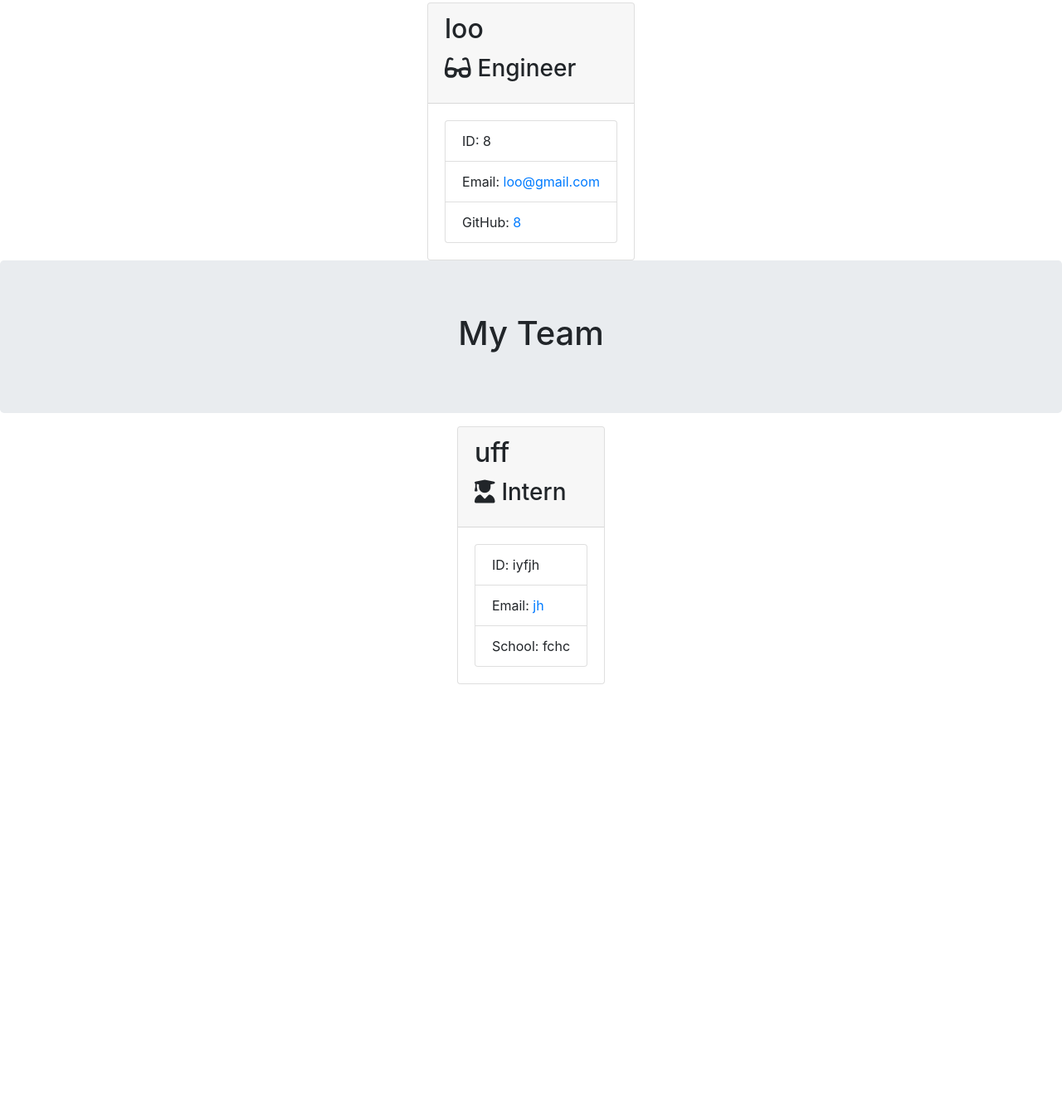
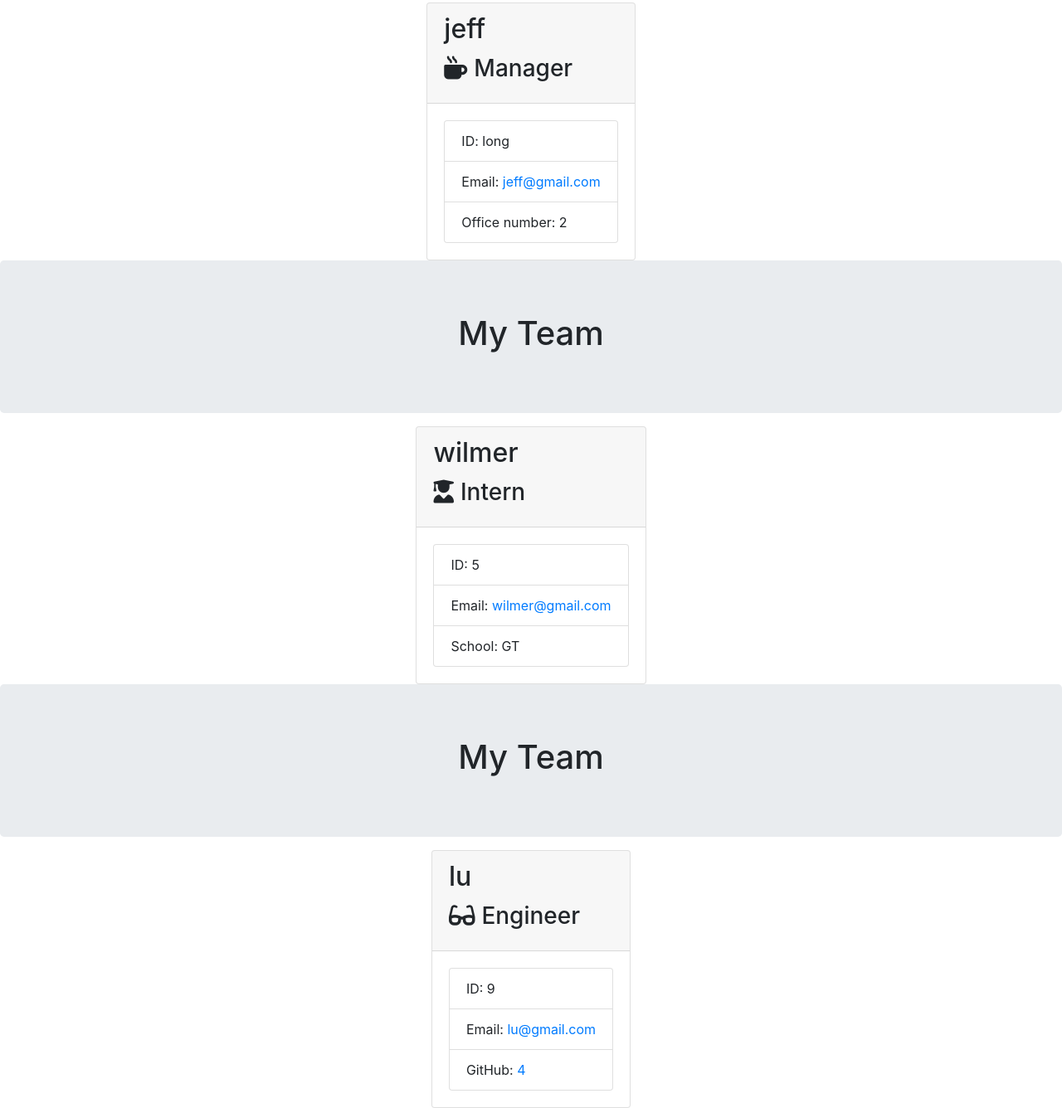
Before and after one commit to wilmer88/A-team-tamplate, a website: page index.html in a window 1280 px wide. Shown: the part 197-1533 px from the top of the page at 83% size. Before the commit the page ends 1022 px from the top, so only its background shows below. Drawn offline with nearby package versions, Linux system fonts and the light colour scheme.

```diff
--- a/index.html
+++ b/index.html
@@ -25,14 +25,14 @@
             <div class="team-area col-12 d-flex justify-content-center">
                 <div class="card employee-card">
     <div class="card-header">
-        <h2 class="card-title">loo</h2>
-        <h3 class="card-title"><i class="fas fa-glasses mr-2"></i>Engineer</h3>
+        <h2 class="card-title">jeff</h2>
+        <h3 class="card-title"><i class="fas fa-mug-hot mr-2"></i>Manager</h3>
     </div>
     <div class="card-body">
         <ul class="list-group">
-            <li class="list-group-item">ID: 8</li>
-            <li class="list-group-item">Email: <a href="mailto:loo@gmail.com">loo@gmail.com</a></li>
-            <li class="list-group-item">GitHub: <a href="https://github.com/8" target="_blank" rel="noopener noreferrer">8</a></li>
+            <li class="list-group-item">ID: long</li>
+            <li class="list-group-item">Email: <a href="mailto:jeff@gmail.com">jeff@gmail.com</a></li>
+            <li class="list-group-item">Office number: 2</li>
         </ul>
     </div>
 </div>
@@ -70,14 +70,14 @@
             <div class="team-area col-12 d-flex justify-content-center">
                 <div class="card employee-card">
     <div class="card-header">
-        <h2 class="card-title">uff</h2>
+        <h2 class="card-title">wilmer</h2>
         <h3 class="card-title"><i class="fas fa-user-graduate mr-2"></i>Intern</h3>
     </div>
     <div class="card-body">
         <ul class="list-group">
-            <li class="list-group-item">ID: iyfjh</li>
-            <li class="list-group-item">Email: <a href="mailto:jh">jh</a></li>
-            <li class="list-group-item">School: fchc</li>
+            <li class="list-group-item">ID: 5</li>
+            <li class="list-group-item">Email: <a href="mailto:wilmer@gmail.com">wilmer@gmail.com</a></li>
+            <li class="list-group-item">School: GT</li>
         </ul>
     </div>
 </div>
@@ -88,3 +88,48 @@
 </body>
 
 </html>
+<!DOCTYPE html>
+<html lang="en">
+
+<head>
+    <meta charset="UTF-8" />
+    <meta name="viewport" content="width=device-width, initial-scale=1.0" />
+    <meta http-equiv="X-UA-Compatible" content="ie=edge" />
+    <title>My Team</title>
+    <link rel="stylesheet" href="https://stackpath.bootstrapcdn.com/bootstrap/4.3.1/css/bootstrap.min.css"
+        integrity="sha384-ggOyR0iXCbMQv3Xipma34MD+dH/1fQ784/j6cY/iJTQUOhcWr7x9JvoRxT2MZw1T" crossorigin="anonymous">
+    <link rel="stylesheet" href="style.css">
+    <script src="https://kit.fontawesome.com/c502137733.js"></script>
+</head>
+
+<body>
+    <div class="container-fluid">
+        <div class="row">
+            <div class="col-12 jumbotron mb-3 team-heading">
+                <h1 class="text-center">My Team</h1>
+            </div>
+        </div>
+    </div>
+    <div class="container">
+        <div class="row">
+            <div class="team-area col-12 d-flex justify-content-center">
+                <div class="card employee-card">
+    <div class="card-header">
+        <h2 class="card-title">lu</h2>
+        <h3 class="card-title"><i class="fas fa-glasses mr-2"></i>Engineer</h3>
+    </div>
+    <div class="card-body">
+        <ul class="list-group">
+            <li class="list-group-item">ID: 9</li>
+            <li class="list-group-item">Email: <a href="mailto:lu@gmail.com">lu@gmail.com</a></li>
+            <li class="list-group-item">GitHub: <a href="https://github.com/4" target="_blank" rel="noopener noreferrer">4</a></li>
+        </ul>
+    </div>
+</div>
+
+            </div>
+        </div>
+    </div>
+</body>
+
+</html>
```
Also changed, not shown: README.md, assets/images/cuatro.png (added), assets/images/dos.png (added), assets/images/tres.png (added), assets/images/uno.png (added).
